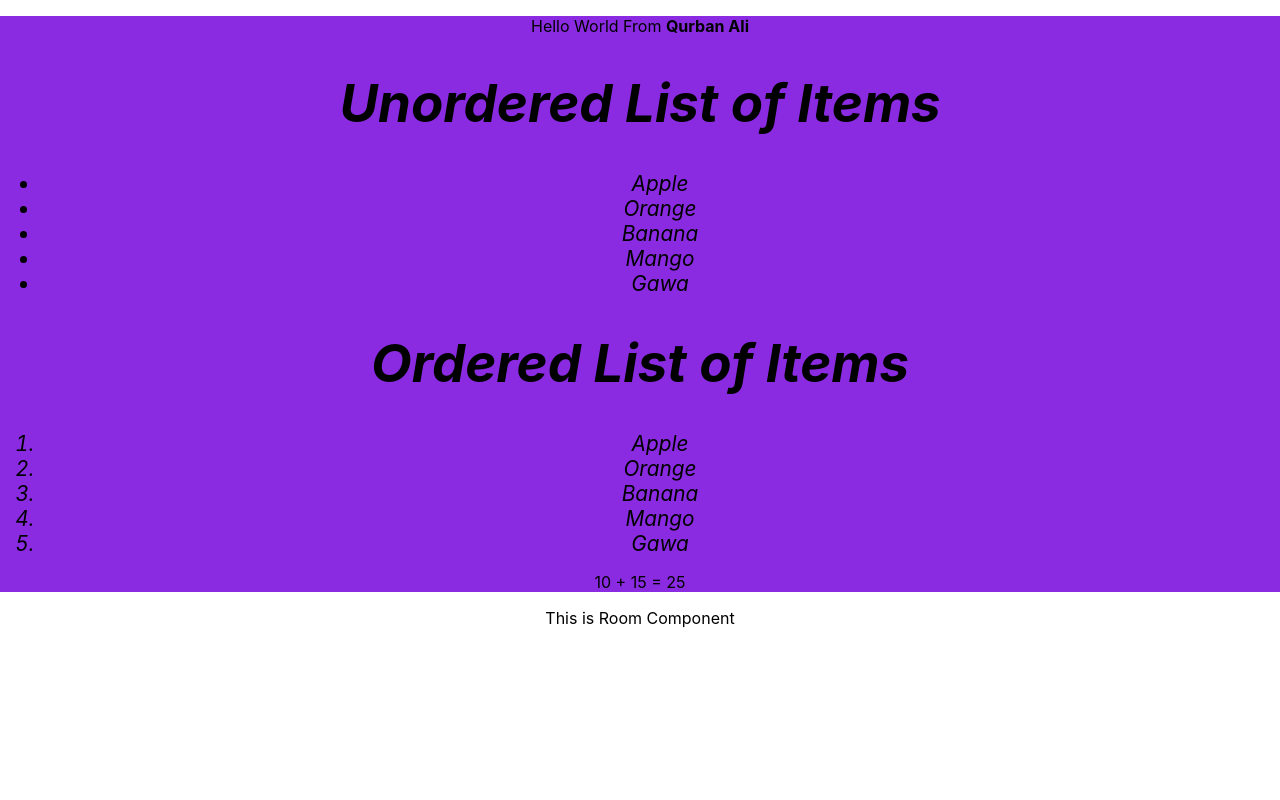
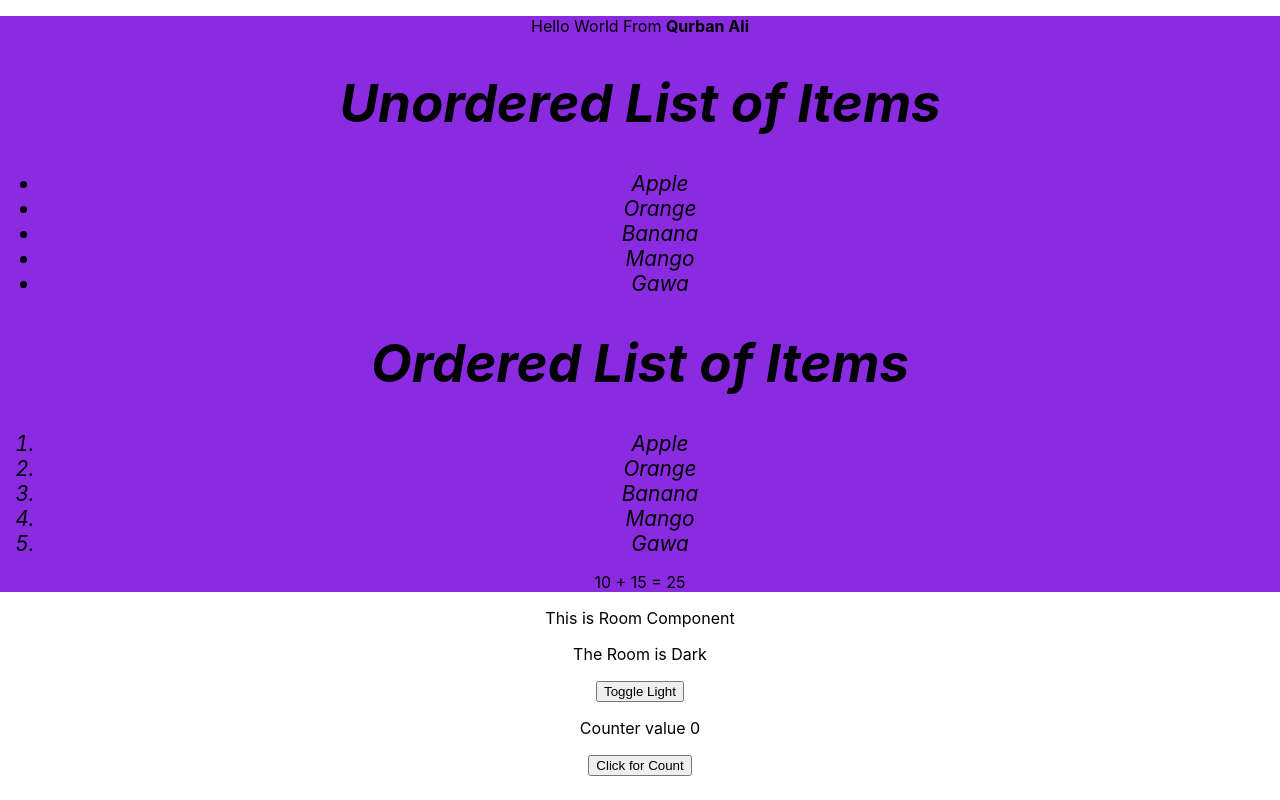
Before and after one commit to QurbanGujjar/myclass03, a React (Create React App) app: page / in a window 1280 px wide. Built offline with nearby package versions, Linux system fonts and the light colour scheme.

Commit message:
update Room
loggle button and counter Button

```diff
--- a/src/components/Room.js
+++ b/src/components/Room.js
@@ -1,10 +1,27 @@
-import React from 'react';
+import React,{ useState}  from 'react';
 
 function Room() {
+    let [isLit,setlit] = useState(false)
+    let [Counter,CounterFun] = useState(0)
+
+
+
+    function updateLit(){
+        console.log("button clicked")
+        setlit(!isLit)
+    }
+    function MyCounterF(){
+        CounterFun(++Counter)
+    }
 
         return (
             <div>
                 This is Room Component
+        <p>The Room  is {isLit? "lit":"Dark"}</p>
+        <button onClick={updateLit}>Toggle Light</button>
+        <p> Counter value {Counter}</p>
+        <button onClick={MyCounterF}>Click for Count</button>
+
             </div>
         );
 
```
Also changed, not shown: 1 other file (tests, documents, lock files or other folders).
